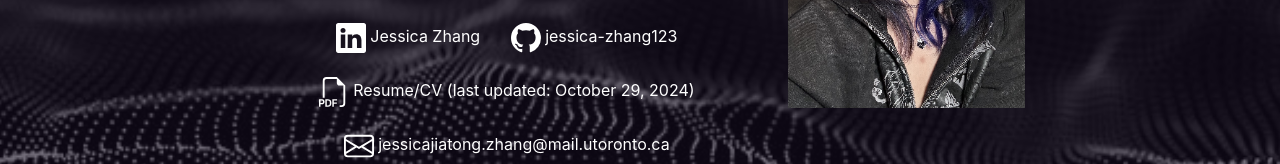
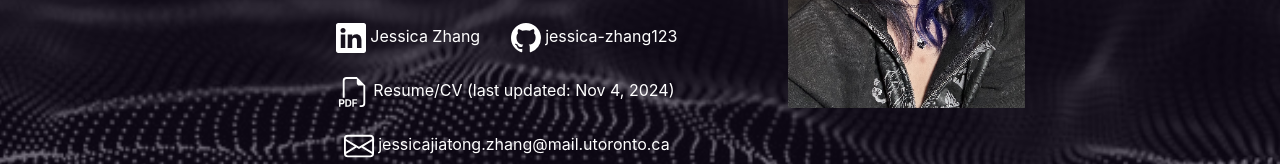
Before and after one commit to jessica-zhang123/JessicaJZhang, a plain HTML site: page index.html in a window 1280 px wide. Shown: the part 474-638 px from the top of the page. Drawn offline with nearby package versions, Linux system fonts and the light colour scheme.

Commit message:
resume update date change

```diff
--- a/index.html
+++ b/index.html
@@ -61,7 +61,7 @@
                             <svg xmlns="http://www.w3.org/2000/svg" width="30" height="30" fill="white" class="bi bi-filetype-pdf" viewBox="0 0 16 16">
                                 <path d="M14 4.5V14a2 2 0 0 1-2 2h-1v-1h1a1 1 0 0 0 1-1V4.5h-2A1.5 1.5 0 0 1 9.5 3V1H4a1 1 0 0 0-1 1v9H2V2a2 2 0 0 1 2-2h5.5zM1.6 11.85H0v3.999h.791v-1.342h.803q.43 0 .732-.173.305-.175.463-.474a1.4 1.4 0 0 0 .161-.677q0-.375-.158-.677a1.2 1.2 0 0 0-.46-.477q-.3-.18-.732-.179m.545 1.333a.8.8 0 0 1-.085.38.57.57 0 0 1-.238.241.8.8 0 0 1-.375.082H.788V12.48h.66q.327 0 .512.181.185.183.185.522m1.217-1.333v3.999h1.46q.602 0 .998-.237a1.45 1.45 0 0 0 .595-.689q.196-.45.196-1.084 0-.63-.196-1.075a1.43 1.43 0 0 0-.589-.68q-.396-.234-1.005-.234zm.791.645h.563q.371 0 .609.152a.9.9 0 0 1 .354.454q.118.302.118.753a2.3 2.3 0 0 1-.068.592 1.1 1.1 0 0 1-.196.422.8.8 0 0 1-.334.252 1.3 1.3 0 0 1-.483.082h-.563zm3.743 1.763v1.591h-.79V11.85h2.548v.653H7.896v1.117h1.606v.638z"/>
                             </svg>
-                            Resume/CV (last updated: October 29, 2024)
+                            Resume/CV (last updated: Nov 4, 2024)
                         </button>
                     </a>
                     <a href="mailto:jessicajiatong.zhang@mail.utoronto.ca" target="_blank" style="text-decoration: none;">
```
